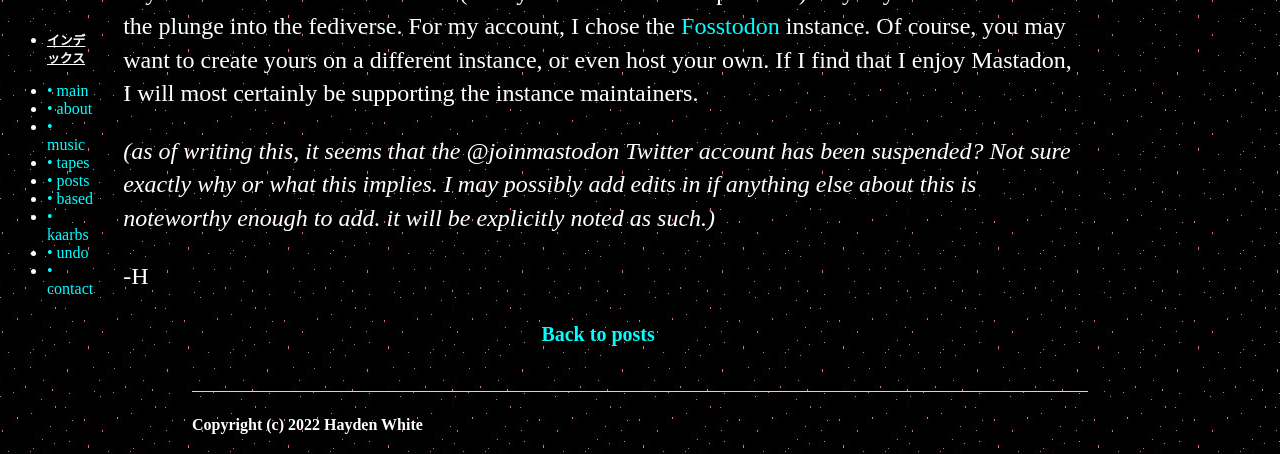
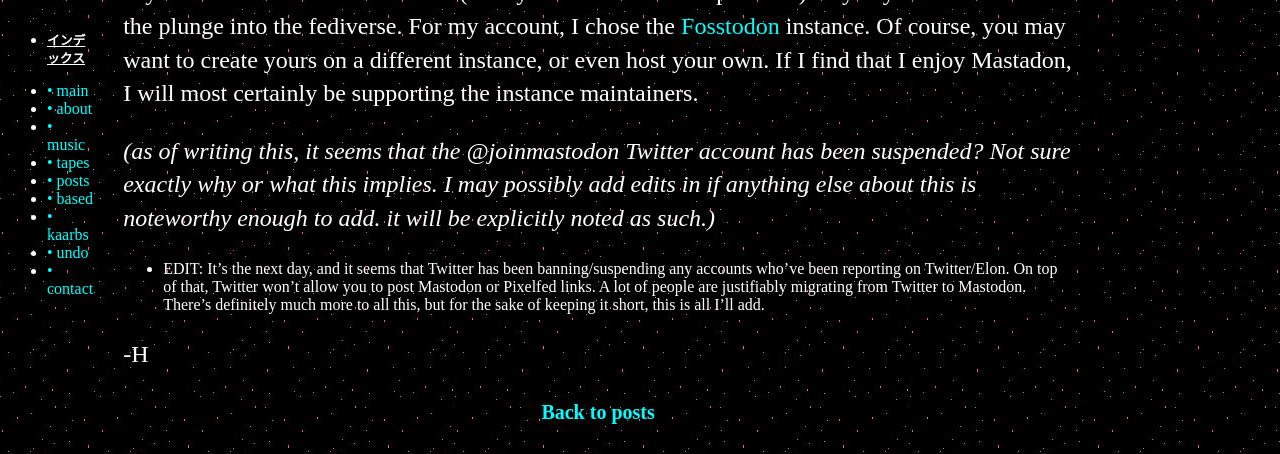
Before and after one commit to whiteVHS/whiteVHS.github.io, a Jekyll site: the page built from _posts/2022-12-15-trying-out-mastodon.md, in a window 1280 px wide and 900 px high, scrolled down 796 px, cut to the strip 0-454 px from the top of the window. Built offline with Jekyll 4.4.1, drawn with Linux system fonts in a browser that asks for light colours.

Commit message:
Update 2022-12-15-trying-out-mastodon.md

```diff
--- a/_posts/2022-12-15-trying-out-mastodon.md
+++ b/_posts/2022-12-15-trying-out-mastodon.md
@@ -15,4 +15,6 @@ For my account, I chose the [Fosstodon](https://fosstodon.org) instance. Of cour
 
 *(as of writing this, it seems that the @joinmastodon Twitter account has been suspended? Not sure exactly why or what this implies. I may possibly add edits in if anything else about this is noteworthy enough to add. it will be explicitly noted as such.)*
 
+* EDIT: It's the next day, and it seems that Twitter has been banning/suspending any accounts who've been reporting on Twitter/Elon. On top of that, Twitter won't allow you to post Mastodon or Pixelfed links. A lot of people are justifiably migrating from Twitter to Mastodon. There's definitely much more to all this, but for the sake of keeping it short, this is all I'll add.
+
 -H
```
